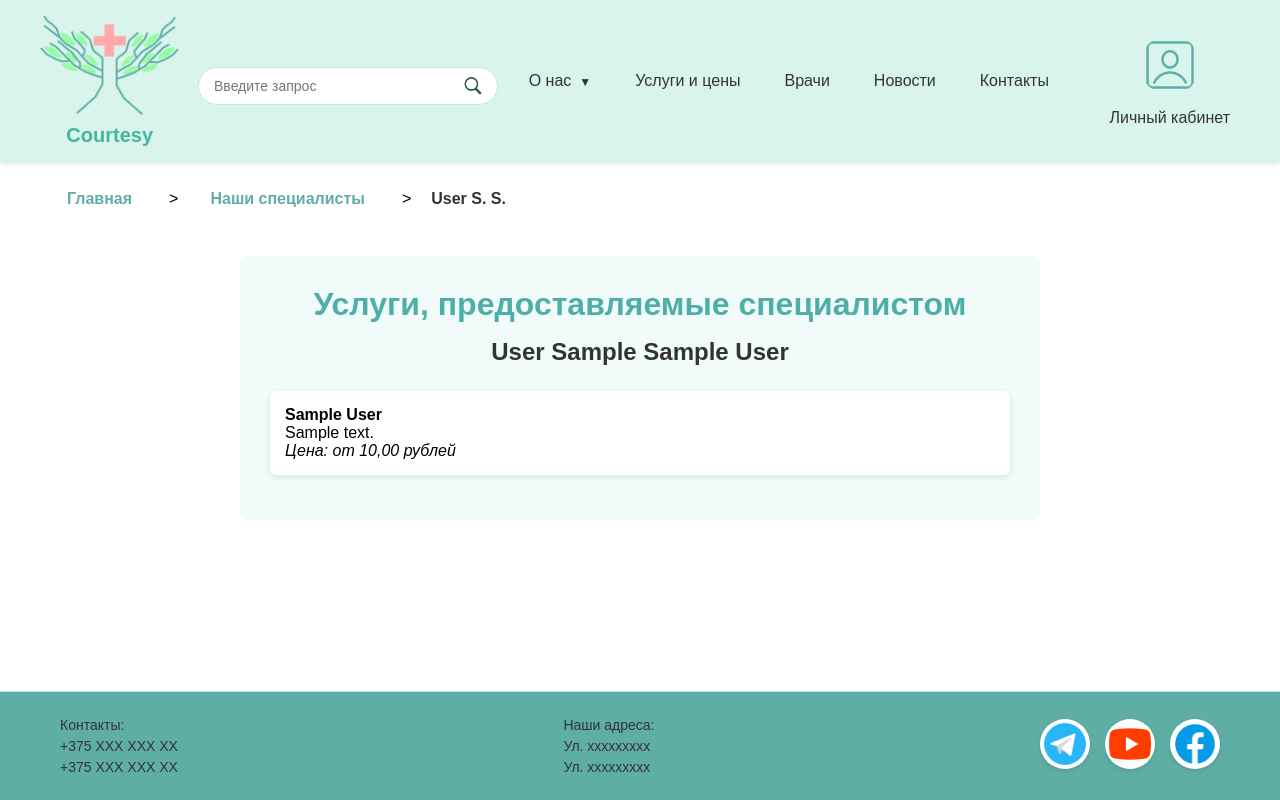
After one commit to Pon4ikx/Courtesy, a Django app: a page that uses courtesy/templates/specialist_info.html in a window 1280 px wide. The commit adds this page. Run offline with Django 4.2, Linux system fonts and the light colour scheme; tables that the repository leaves empty hold one stand-in row (values such as "Sample post").

Commit message:
ПРОДУКТИВНОСТЬ 3.0

```diff
--- /dev/null
+++ b/courtesy/static/css/specialist_info.css
@@ -0,0 +1,35 @@
+.container2 {
+    padding: 30px;
+    background-color: #f0fbfa;
+    border-radius: 8px;
+    margin: 20px auto;
+    max-width: 800px;
+}
+
+h2 {
+    text-align: center;
+    font-size: 2rem;
+    color: #4DAEAA;
+    margin-bottom: 15px;
+}
+
+h3 {
+    text-align: center;
+    font-size: 1.5rem;
+    margin-bottom: 25px;
+    color: #333;
+}
+
+.service-list {
+    list-style: none;
+    padding: 0;
+}
+
+.service-list li {
+    background-color: white;
+    padding: 15px;
+    border-radius: 6px;
+    box-shadow: 0 2px 6px rgba(0,0,0,0.1);
+    margin-bottom: 15px;
+    font-size: 1rem;
+}
--- /dev/null
+++ b/courtesy/templates/specialist_info.html
@@ -0,0 +1,37 @@
+{% extends "base.html" %}
+{% load static %}
+
+{% block title %}{{ specialist }} – услуги | Courtesy{% endblock %}
+
+{% block content %}
+<link rel="stylesheet" href="{% static 'css/specialist_info.css' %}">
+<link rel="stylesheet" href="{% static 'css/other.css' %}">
+
+<div class="container">
+    <div class="breadcrumb-container">
+        <nav class="breadcrumb">
+            <a href="/"><b>Главная</b></a> &gt; <span><a href="/doctors"><b>Наши специалисты</b></a></span>
+            &gt; <span><b>{{ specialist.last_name }} {{ specialist.first_name|slice:":1"|upper }}.
+                    {% if specialist.middle_name %} {{ specialist.middle_name|slice:":1"|upper }}. {% endif %}</b></span>
+        </nav>
+    </div>
+</div>
+
+<div class="container2">
+    <h2>Услуги, предоставляемые специалистом</h2>
+    <h3>{{ specialist.last_name }} {{ specialist.first_name }}
+        {% if specialist.middle_name %} {{ specialist.middle_name }}{% endif %}</h3>
+
+    <ul class="service-list">
+        {% for service in services %}
+        <li>
+            <strong>{{ service.name }}</strong><br>
+            {{ service.description|default:"Описание отсутствует" }}<br>
+            <em>Цена: от {{ service.price }} рублей</em>
+        </li>
+        {% empty %}
+        <li>Услуги не указаны.</li>
+        {% endfor %}
+    </ul>
+</div>
+{% endblock %}
--- a/courtesy/templates/specialists.html
+++ b/courtesy/templates/specialists.html
@@ -56,6 +56,7 @@
                     <p><b>Дополнительная информация:</b> {{ specialist.dop_info }}</p>
                     {% endif %}
                 </div>
+                <a href="{% url 'specialist_info' specialist.slug %}" class="btn-services">Предоставляемые услуги</a>
             </div>
             {% empty %}
             <p>Специалисты отсутствуют.</p>
--- a/courtesy/users/urls.py
+++ b/courtesy/users/urls.py
@@ -21,5 +21,6 @@ urlpatterns = [
                   path('news/<slug:slug>/', views.news_detail, name='news_detail'),
                   path('reviews/', views.reviews_view, name='reviews_list'),
                   path('confirm_email/', views.confirm_email, name='confirm_email'),
+                  path('specialist/<slug:slug>/', views.specialist_info, name='specialist_info'),
 
               ] + router.urls
--- a/courtesy/users/views.py
+++ b/courtesy/users/views.py
@@ -125,6 +125,12 @@ def specialists_view(request):
     })
 
 
+def specialist_info(request, slug):
+    specialist = get_object_or_404(Specialist, slug=slug)
+    services = [ss.service for ss in specialist.services.select_related('service').all()]
+    return render(request, 'specialist_info.html', {'specialist': specialist, 'services': services})
+
+
 def news_list_view(request):
     news = News.objects.all()
     return render(request, 'news.html', {'news': news})
```
Also changed, not shown: courtesy/static/css/specialists.css (+15 -0 lines).
